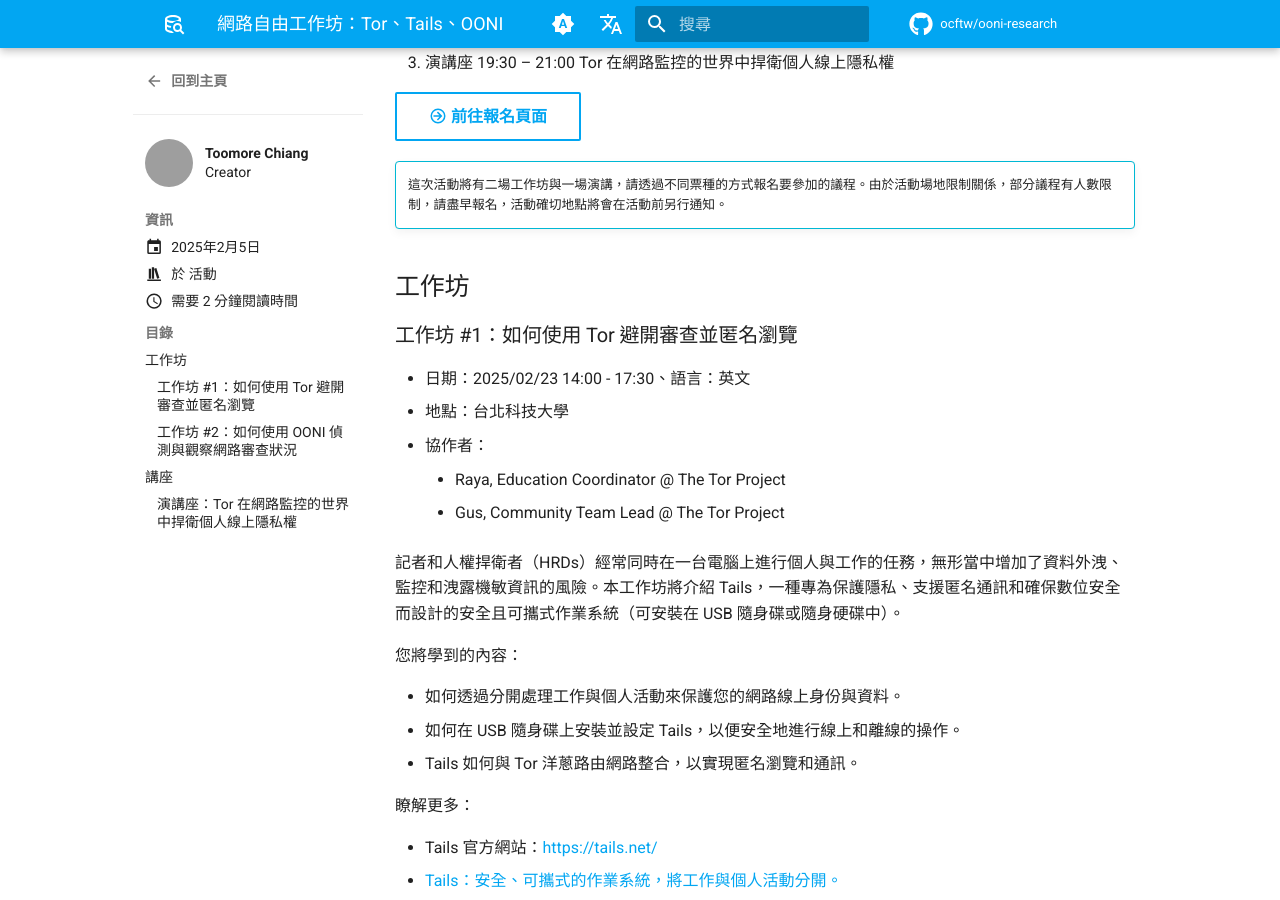
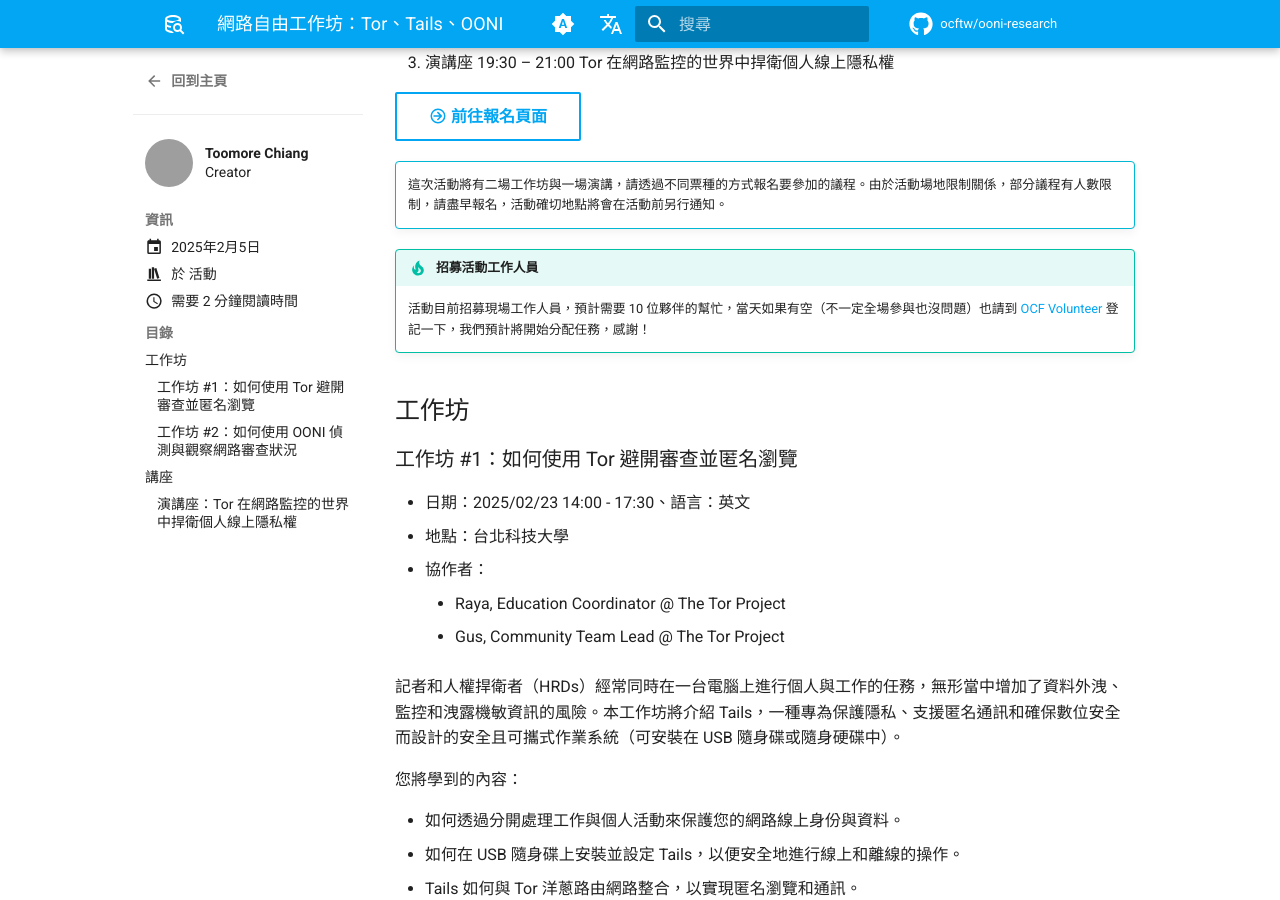
Before and after one commit to ocftw/ooni-research, an MkDocs documentation site: the page built from docs/zh-TW/blog/posts/rightscon25-pre-event.md, in a window 1280 px wide and 900 px high, scrolled down 886 px. Built offline with MkDocs 1.6.1 and Material for MkDocs 9.7.7, drawn with Linux system fonts in a browser that asks for light colours; plug-ins that fetch from the network failed and are left out; comment, search, counter and statistics services are not loaded; grey boxes are pictures that could not be loaded.

Commit message:
Add recruiting volunteer info
Signed-off-by: Toomore Chiang <toomore0929@gmail.com>

```diff
--- a/docs/zh-TW/blog/posts/rightscon25-pre-event.md
+++ b/docs/zh-TW/blog/posts/rightscon25-pre-event.md
@@ -27,6 +27,10 @@
 !!! info ""
 
     這次活動將有二場工作坊與一場演講，請透過不同票種的方式報名要參加的議程。由於活動場地限制關係，部分議程有人數限制，請盡早報名，活動確切地點將會在活動前另行通知。
+
+!!! tip "招募活動工作人員"
+
+    活動目前招募現場工作人員，預計需要 10 位夥伴的幫忙，當天如果有空（不一定全場參與也沒問題）也請到 [OCF Volunteer](https://volunteer.ocf.tw/){target="_blank"} 登記一下，我們預計將開始分配任務，感謝！
 
 <!-- more -->
 
```
Also changed, not shown: docs/en/blog/posts/rightscon25-pre-event.md (+4 -0 lines).
